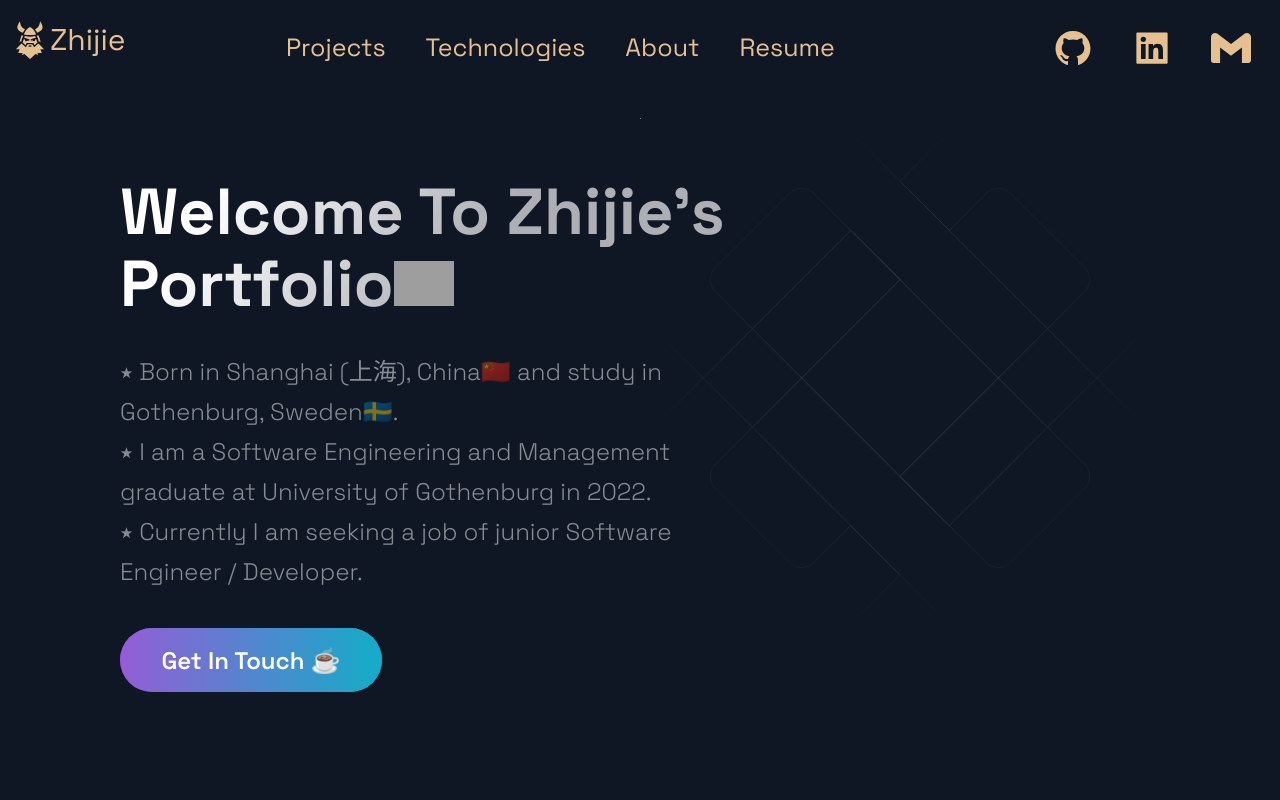
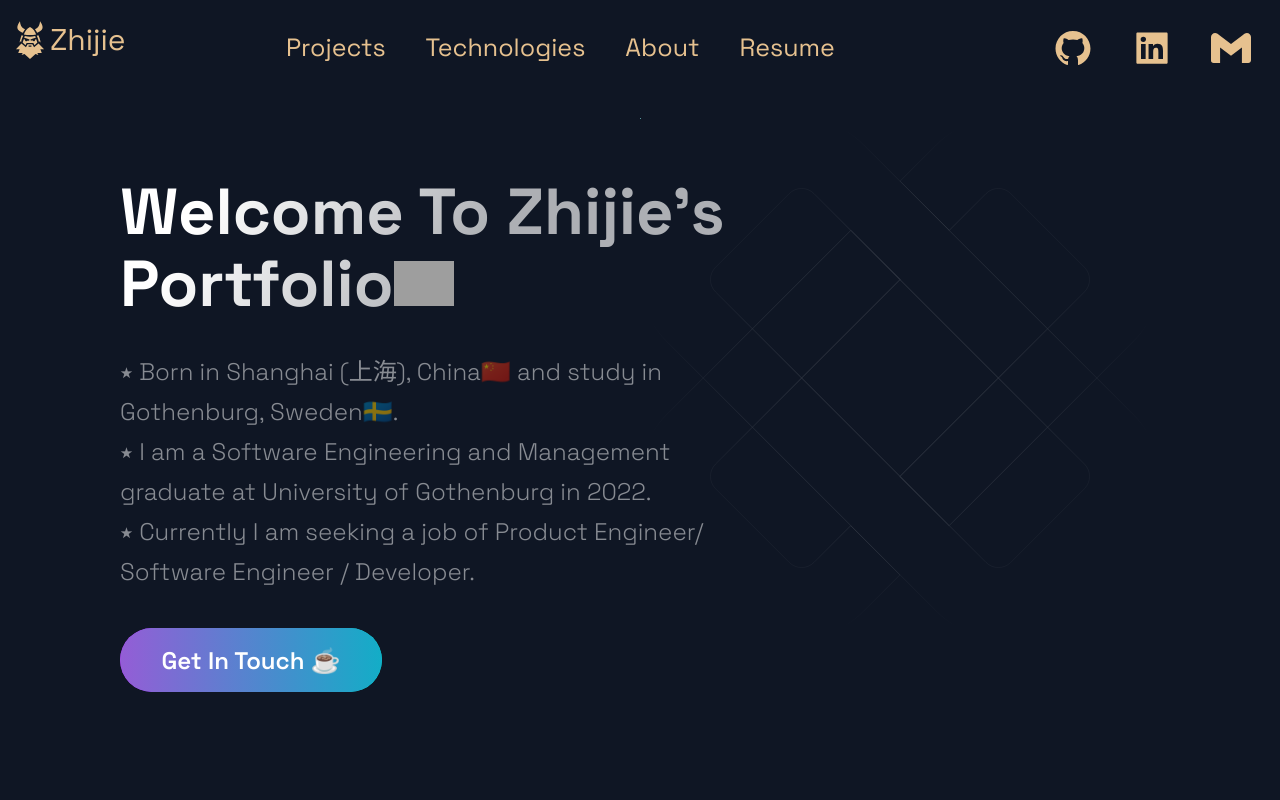
Before and after one commit to ZJW-92/personal_portfolio, a Next.js app: page / in a window 1280 px wide. Shown: the top 800 px of the page. Built offline with nearby package versions, Linux system fonts and the light colour scheme; grey boxes are pictures that could not be loaded.

Commit message:
update header and hero

```diff
--- a/src/components/Header/Header.js
+++ b/src/components/Header/Header.js
@@ -31,7 +31,7 @@ const Header = () =>  (
       </Link>
     </li>
     <li>
-      <Link href="cv_eng_Zhijie.pdf" download= "cv_eng_Zhijie.pdf">
+      <Link href="CV_Zhijie.pdf" download= "cv_eng_Zhijie.pdf">
         <NavLink> Resume </NavLink>
       </Link>
     </li>
--- a/src/components/Hero/Hero.js
+++ b/src/components/Hero/Hero.js
@@ -14,7 +14,7 @@ const Hero = (props) => (
     <SectionText>
     ⭑ Born in Shanghai (上海), China🇨🇳 and study in Gothenburg, Sweden🇸🇪. <br/>
     ⭑ I am a Software Engineering and Management graduate at University of Gothenburg in 2022. <br/>
-    ⭑ Currently I am seeking a job of junior Software Engineer / Developer.
+    ⭑ Currently I am seeking a job of Product Engineer/ Software Engineer / Developer.
     </SectionText>
     <Button onClick={() => window.location.href="mailto:zjwei0201@gmail.com"}> Get In Touch ☕️ </Button>
     </LeftSection>
```
